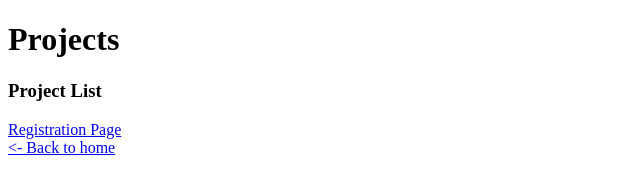
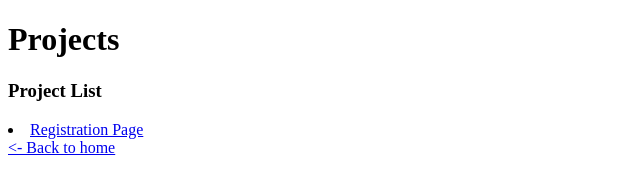
Before and after one commit to Nikhilreddy447/wd201, a website: page http-server/project.html in a window 1280 px wide. Shown: the full height of the page, 0-640 px from the left. Drawn offline with Linux system fonts and the light colour scheme.

Commit message:
modified project.html

```diff
--- a/http-server/project.html
+++ b/http-server/project.html
@@ -8,8 +8,10 @@
 <body>
    <h1>Projects</h1>
    <h3>Project List</h3>
+   <li>
+      <a href="registration.html"> Registration Page</a><br>
+   </li>
 
-   <a href="registration.html"> Registration Page</a><br>
 
    <a href="home.html">&lt;- Back to home</a>
 
```
